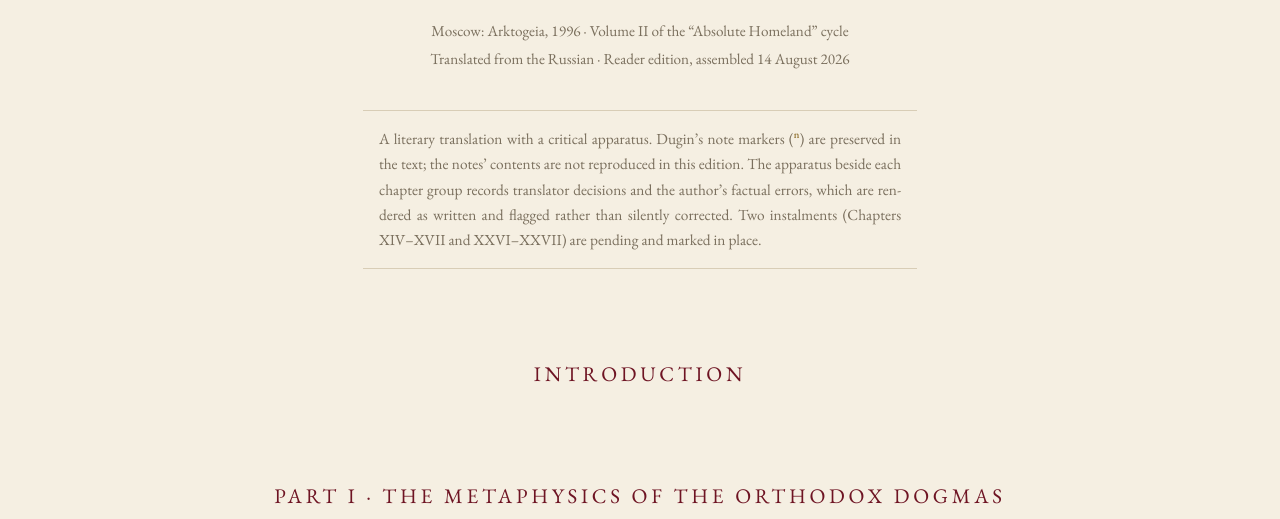
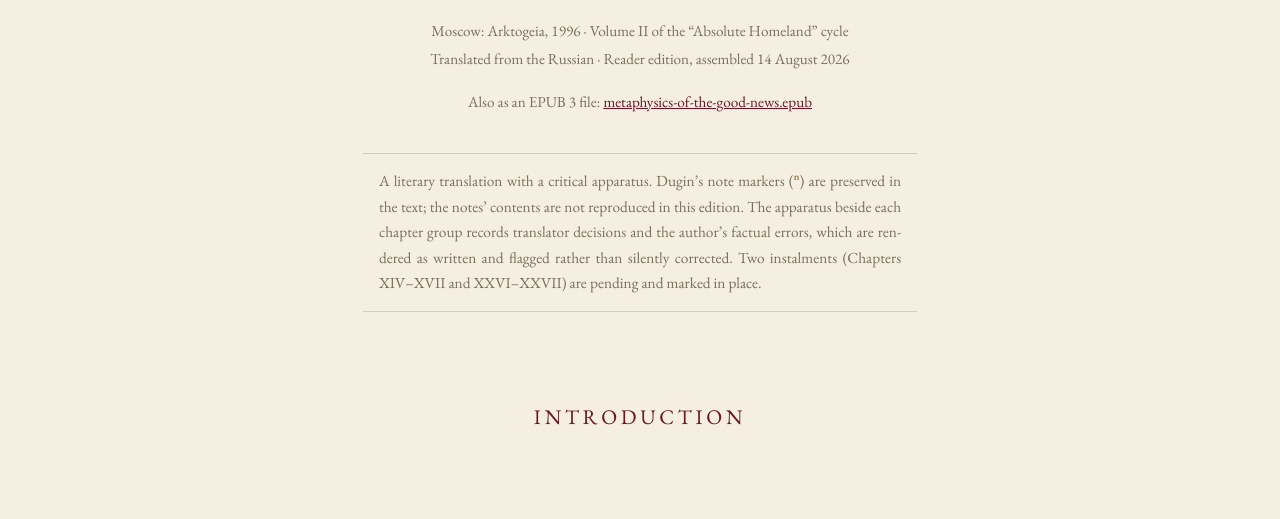
Before and after one commit to blackcrypto/dugin-reader-final, a plain HTML site: page dugin-reader-final/index.html in a window 1280 px wide. Shown: the part 216-735 px from the top of the page. Drawn offline with nearby package versions, Linux system fonts and the light colour scheme; a web font is replaced by a local one.

Commit message:
Link the EPUB edition from the reader's title block
Co-Authored-By: Claude Fable 5.2 <noreply@anthropic.com>

```diff
--- a/dugin-reader-final/index.html
+++ b/dugin-reader-final/index.html
@@ -24,6 +24,7 @@
   <p class="subtitle">(Orthodox Esotericism)</p>
   <p class="imprint">Moscow: Arktogeia, 1996 · Volume II of the “Absolute Homeland” cycle</p>
   <p class="imprint">Translated from the Russian · Reader edition, assembled 14 August 2026</p>
+  <p class="download">Also as an EPUB 3 file: <a href="metaphysics-of-the-good-news.epub">metaphysics-of-the-good-news.epub</a></p>
   <p class="ed-note">A literary translation with a critical apparatus. Dugin’s note markers
   (<sup class="src">n</sup>) are preserved in the text; the notes’ contents are not reproduced
   in this edition. The apparatus beside each chapter group records translator decisions and
--- a/dugin-reader-final/style.css
+++ b/dugin-reader-final/style.css
@@ -93,6 +93,7 @@ header.book{text-align:center; max-width:38em; margin:0 auto 4.5rem;}
   font-size:2.5rem; line-height:1.14; margin:.1rem 0 .4rem; letter-spacing:.02em;}
 .book .subtitle{font-style:italic; font-size:1.15rem; margin:.2rem 0 1.4rem;}
 .book .imprint{font-size:.95rem; color:var(--faded); margin:.15rem 0;}
+.book .download{font-size:.95rem; color:var(--faded); margin:1.1rem 0 0;}
 .book .ed-note{margin:2.4rem auto 0; max-width:34em; font-size:.96rem;
   color:var(--faded); border-top:1px solid var(--rule); border-bottom:1px solid var(--rule);
   padding:.9rem 1rem; text-align:justify; hyphens:auto;}
```
